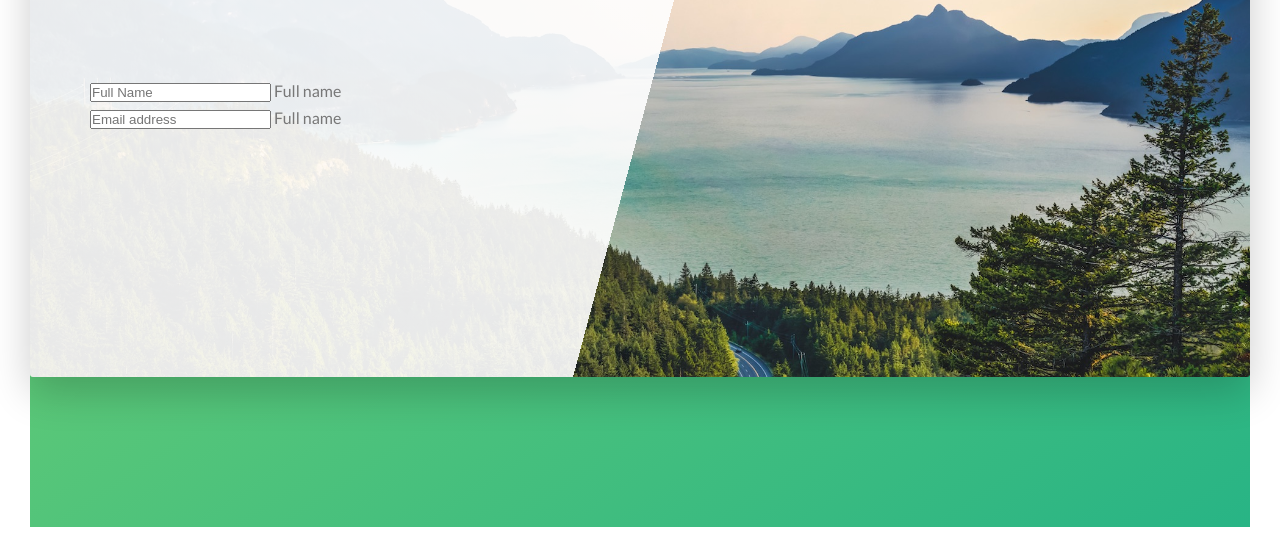
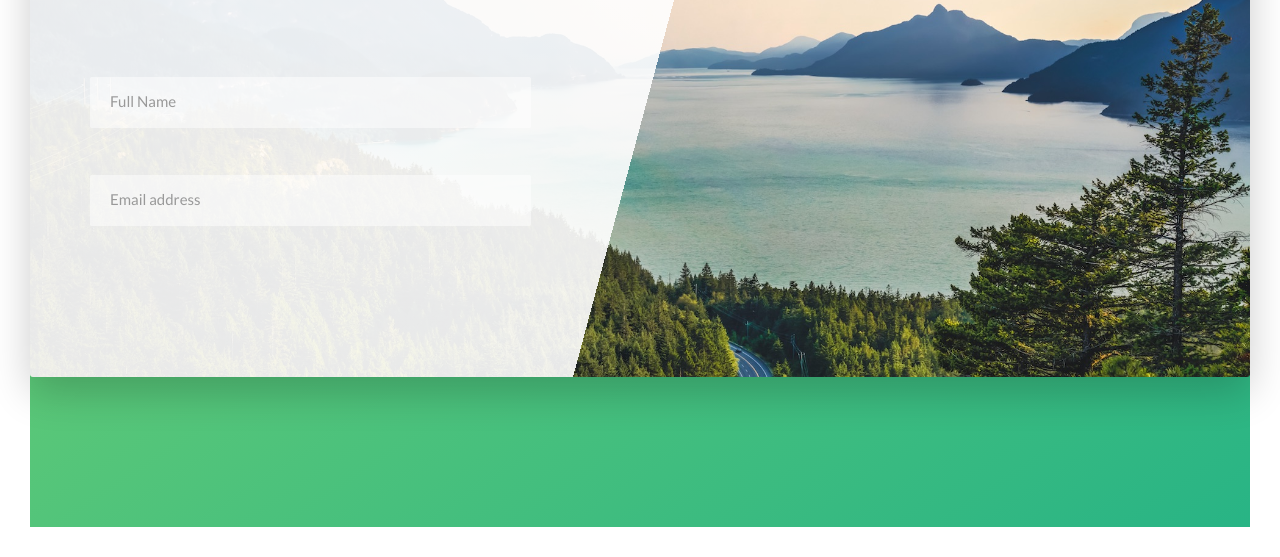
Before and after one commit to gernowoy/Natours-Project, a website: page index.html in a window 1280 px wide. Shown: the part 303-860 px from the top of the page. Drawn offline with Linux system fonts and the light colour scheme.

Commit message:
add booking section part2

```diff
--- a/index.html
+++ b/index.html
@@ -260,12 +260,12 @@
                 <h2 class="heading-secondary">Start booking now</h2>
               </div>
               <div class="form__group">
-                <input type="text" class="text" placeholder="Full Name" id="name" required>
+                <input type="text" class="form__input" placeholder="Full Name" id="name" required>
                 <label for="name" class="form__label">Full name</label>
               </div>
 
               <div class="form__group">
-                <input type="email" class="text" placeholder="Email address" id="email" required>
+                <input type="email" class="form__input" placeholder="Email address" id="email" required>
                 <label for="email" class="form__label">Full name</label>
               </div>
             </form>
--- a/sass/abstract/_variables.scss
+++ b/sass/abstract/_variables.scss
@@ -12,6 +12,8 @@
 $color-grey-light-2: #eee;
 
 $color-grey-dark: #777;
+$color-grey-dark-2: #999;
+
 $color-white: #fff;
 $color-black: #000;
 
--- a/sass/style.scss
+++ b/sass/style.scss
@@ -13,6 +13,7 @@
 @import "./components/card";
 @import "./components/story";
 @import "./components/bg-video";
+@import "./components/form";
 
 @import "./layout/header";
 @import "./layout/grid";
```
Also changed, not shown: css/style.css, 1 other file.
